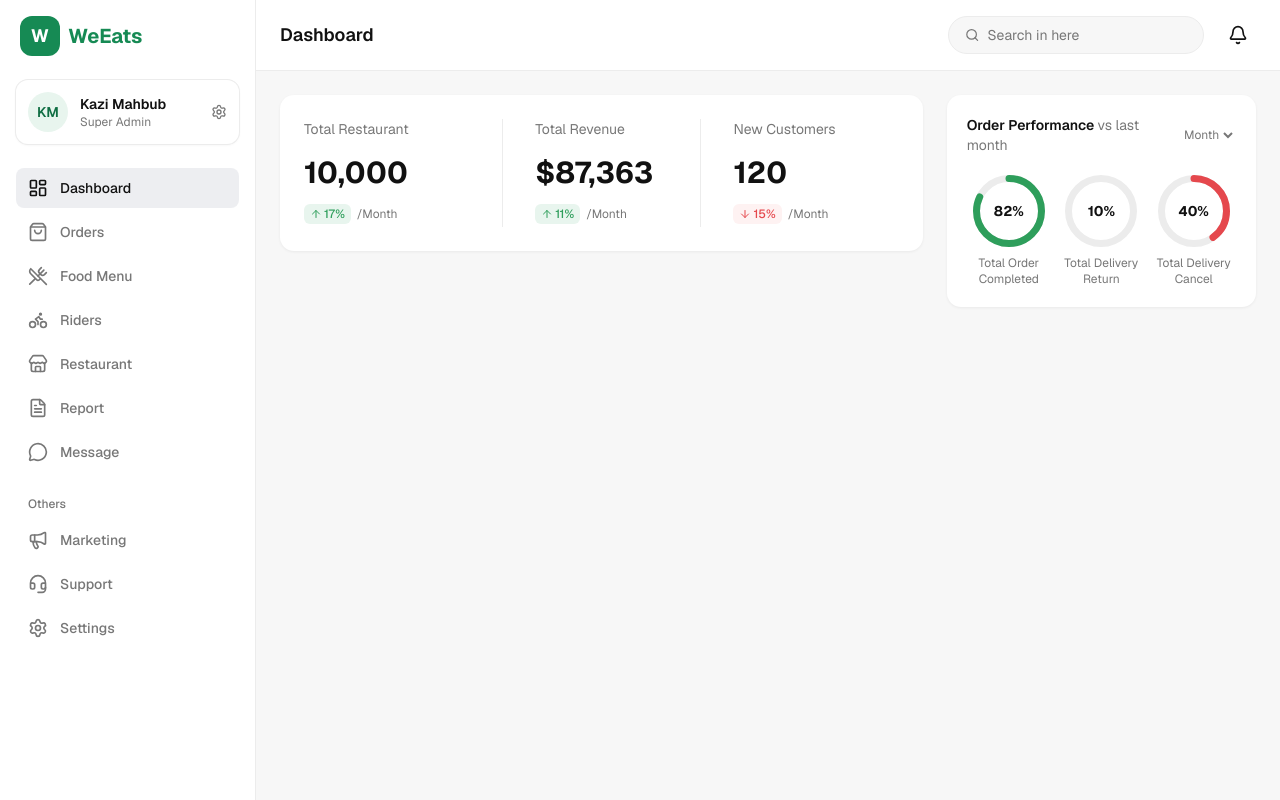
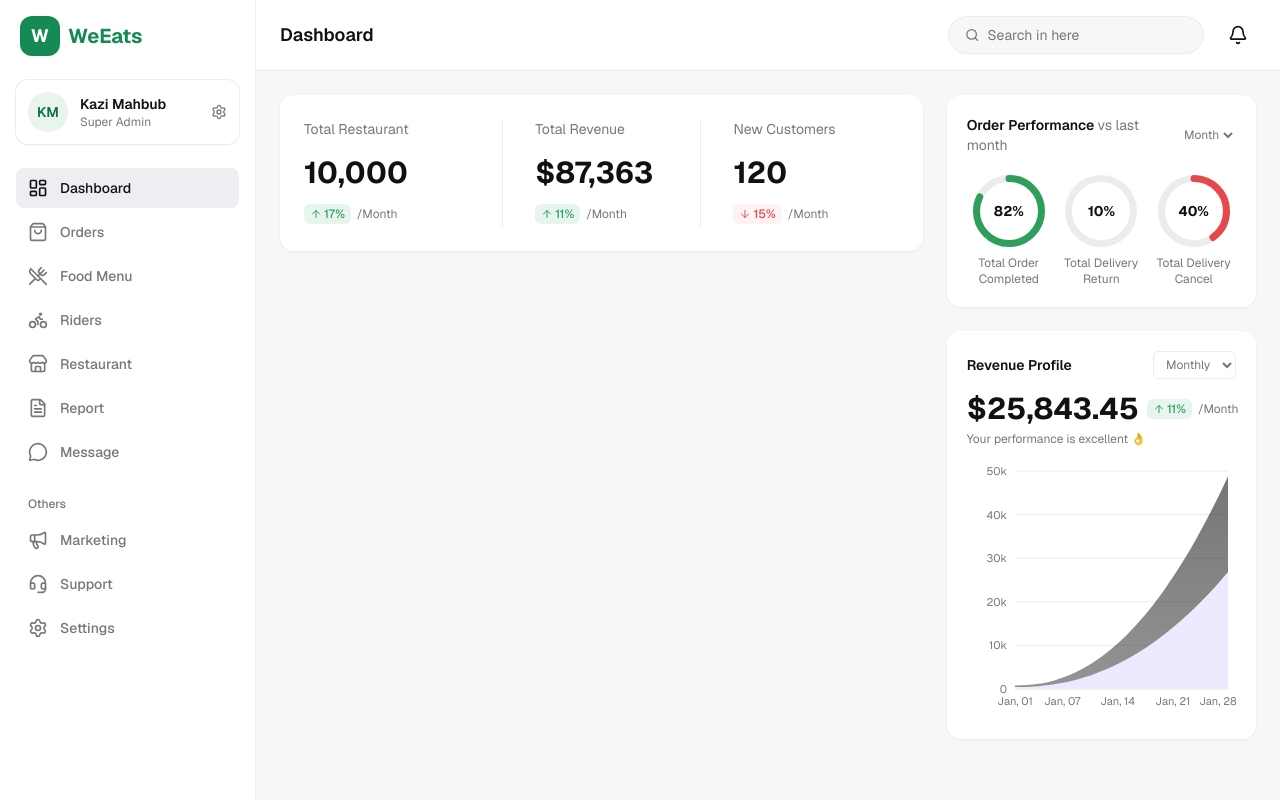
Before and after one commit to Claver250/Eats-FE, a Next.js app: page /dashboard in a window 1280 px wide. Built offline with nearby package versions, Linux system fonts and the light colour scheme.

Commit message:
feat: Revenue Profile

```diff
--- a/src/app/(dashboard)/dashboard/page.tsx
+++ b/src/app/(dashboard)/dashboard/page.tsx
@@ -1,6 +1,7 @@
 import KpiSummary from "@/features/dashboard/components/KpiSummary";
 import OrderPerformance from "@/features/dashboard/components/OrderPerformance";
-import { kpis, orderPerformance } from "@/mocks/dashboard";
+import RevenueProfile from "@/features/dashboard/components/RevenueProfile";
+import { kpis, orderPerformance, revenueProfile } from "@/mocks/dashboard";
 
 export default function DashboardPage() {
     return (
@@ -9,7 +10,11 @@ export default function DashboardPage() {
             <KpiSummary kpis={kpis} />
         </div>
         <OrderPerformance metrics={orderPerformance} />
-        {/* Order Analytics + Revenue Profile go here */}
+
+        <div className="xl:col-span-2">
+            {/* Order Analytics goes here */}
+        </div>
+        <RevenueProfile data={revenueProfile} />
         </div>
     );
 }
--- /dev/null
+++ b/src/components/charts/AreaChartCard.tsx
@@ -0,0 +1,65 @@
+"use client";
+
+import {
+    Area,
+    AreaChart,
+    CartesianGrid,
+    ResponsiveContainer,
+    Tooltip,
+    XAxis,
+    YAxis,
+} from "recharts";
+import type { RevenuePoint } from "@/features/dashboard/types";
+
+const xTicks = ["Jan, 01", "Jan, 07", "Jan, 14", "Jan, 21", "Jan, 28"];
+const yTicks = [0, 10000, 20000, 30000, 40000, 50000];
+
+export default function AreaChartCard({ data }: { data: RevenuePoint[] }) {
+    return (
+        <div className="h-64 w-full">
+        <ResponsiveContainer width="100%" height="100%">
+            <AreaChart data={data} margin={{ top: 8, right: 8, left: -12, bottom: 0 }}>
+            <defs>
+                <linearGradient id="revFill" x1="0" y1="0" x2="0" y2="1">
+                <stop offset="0%" stopColor="var(--color-chart)" stopOpacity={0.9} />
+                <stop offset="100%" stopColor="var(--color-chart)" stopOpacity={0.7} />
+                </linearGradient>
+            </defs>
+            <CartesianGrid vertical={false} stroke="var(--color-border)" />
+            <XAxis
+                dataKey="date"
+                ticks={xTicks}
+                tickLine={false}
+                axisLine={false}
+                tick={{ fontSize: 11, fill: "var(--color-muted)" }}
+            />
+            <YAxis
+                domain={[0, 50000]}
+                ticks={yTicks}
+                tickFormatter={(v: number) => (v === 0 ? "0" : `${v / 1000}k`)}
+                tickLine={false}
+                axisLine={false}
+                tick={{ fontSize: 11, fill: "var(--color-muted)" }}
+            />
+            <Tooltip
+                formatter={(v) => `$${Number(v).toLocaleString()}`}
+                contentStyle={{ borderRadius: 8, border: "1px solid var(--color-border)", fontSize: 12 }}
+            />
+            <Area
+                type="monotone"
+                dataKey="revenue"
+                stroke="none"
+                fill="url(#revFill)"
+            />
+            <Area
+                type="monotone"
+                dataKey="baseline"
+                stroke="none"
+                fill="#eceaff"
+                fillOpacity={1}
+            />
+            </AreaChart>
+        </ResponsiveContainer>
+        </div>
+    );
+}
--- a/src/features/dashboard/components/RevenueProfile.tsx
+++ b/src/features/dashboard/components/RevenueProfile.tsx
@@ -0,0 +1,31 @@
+import AreaChartCard from "@/components/charts/AreaChartCard";
+import { formatCurrency } from "@/lib/formatters";
+import type { RevenueProfileData } from "../types";
+import TrendBadge from "./TrendBadge";
+
+export default function RevenueProfile({ data }: { data: RevenueProfileData }) {
+    return (
+        <section className="rounded-card bg-surface p-5 shadow-card">
+        <div className="flex items-center justify-between">
+            <h2 className="text-sm font-semibold">Revenue Profile</h2>
+            <select
+            aria-label="Period"
+            className="rounded-md border border-border px-2 py-1 text-xs text-muted outline-none"
+            defaultValue="month"
+            >
+            <option value="week">Weekly</option>
+            <option value="month">Monthly</option>
+            <option value="year">Yearly</option>
+            </select>
+        </div>
+
+        <div className="mt-3 flex items-center gap-2">
+            <p className="text-3xl font-bold">{formatCurrency(data.total, 2)}</p>
+            <TrendBadge change={data.change} />
+        </div>
+        <p className="mb-4 mt-1 text-xs text-muted">Your performance is excellent 👌</p>
+
+        <AreaChartCard data={data.series} />
+        </section>
+    );
+}
--- a/src/mocks/dashboard.ts
+++ b/src/mocks/dashboard.ts
@@ -1,4 +1,4 @@
-import type { Kpi, PerformanceMetric } from "@/features/dashboard/types";
+import type { Kpi, PerformanceMetric, RevenueProfileData } from "@/features/dashboard/types";
 
 export const kpis: Kpi[] = [
     { id: "restaurants", label: "Total Restaurant", value: 10000, format: "number", change: 17 },
@@ -11,3 +11,18 @@ export const orderPerformance: PerformanceMetric[] = [
     { id: "returned", label: "Total Delivery Return", percent: 10, tone: "warning" },
     { id: "cancelled", label: "Total Delivery Cancel", percent: 40, tone: "danger" },
 ];
+
+const revenueSeries = Array.from({ length: 28 }, (_, i) => {
+  const revenue = Math.round(800 + 48000 * Math.pow(i / 27, 2.2));
+    return {
+        date: `Jan, ${String(i + 1).padStart(2, "0")}`,
+        revenue,
+        baseline: Math.round(revenue * 0.55),
+    };
+});
+
+export const revenueProfile: RevenueProfileData = {
+    total: 25843.45,
+    change: 11,
+    series: revenueSeries,
+};
```
Also changed, not shown: src/features/dashboard/types.ts (+12 -0 lines).
